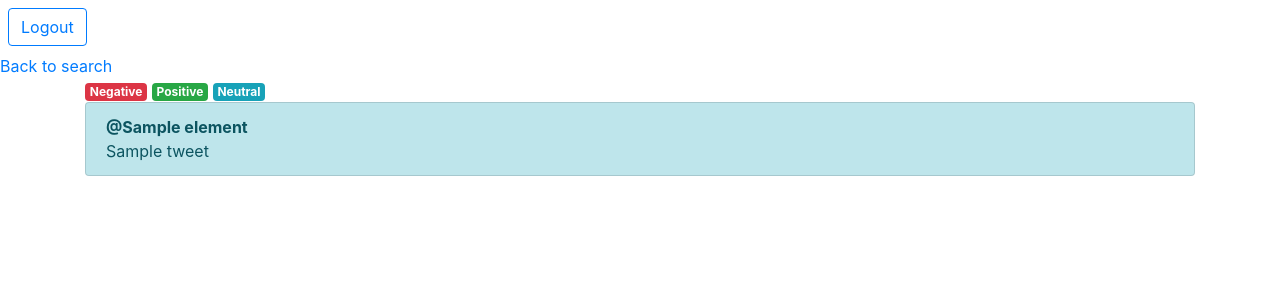
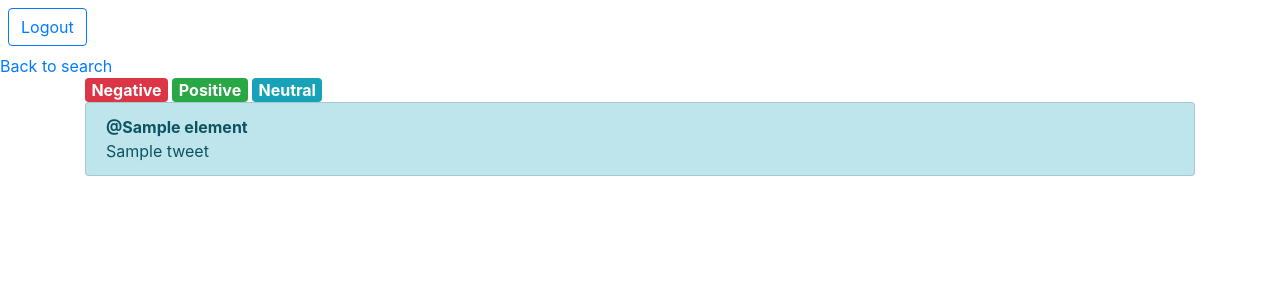
Before and after one commit to kurval/Twitter-Analyzer, a Flask app: template templates/result.html in a window 1280 px wide. Shown: the top 300 px of the page. Run offline with Flask 2, Linux system fonts and the light colour scheme; the template is opened without the code that fills it: most values are stand-ins (such as "Sample title", 1, 10 or a date in 2020); parts of the project's set-up code (start-up, migrations or seed data) failed here and were passed over.

Commit message:
badge size

```diff
--- a/static/css/style.css
+++ b/static/css/style.css
@@ -5,3 +5,7 @@
 .search {
     margin-bottom: 2rem;
 }
+
+.even-larger-badge {
+    font-size: 1em;
+}
--- a/templates/result.html
+++ b/templates/result.html
@@ -21,9 +21,9 @@
     </div>
     <a href="{{ url_for('search') }}">Back to search</a>
     <div class="container">
-        <span class="badge badge-danger">Negative</span>
-        <span class="badge badge-success">Positive</span>
-        <span class="badge badge-info">Neutral</span>
+        <span class="badge badge-danger even-larger-badge">Negative</span>
+        <span class="badge badge-success even-larger-badge">Positive</span>
+        <span class="badge badge-info even-larger-badge">Neutral</span>
         <ul class="list-group results">
 
             {% set css_class = 'list-group-item-info' %}
```
